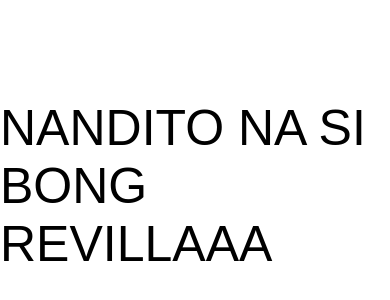
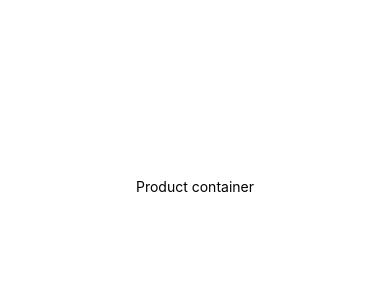
Before and after one commit to dan01jan/YawQnapt2, a React Native app: screen / in a window 390 px wide. Shown: the part 236-536 px from the top of the page. Built offline with nearby package versions, Linux system fonts and the light colour scheme.

Commit message:
ProductContainer

```diff
--- a/App.js
+++ b/App.js
@@ -1,12 +1,14 @@
 import { StatusBar } from 'expo-status-bar';
 import { StyleSheet, Text, View } from 'react-native';
+import React from 'react';
 
+
+import ProductContainer from './Screens/Product/ProductContainer';
 export default function App() {
   return (
     <View style={styles.container}>
-      <Text style = {styles.text}>NANDITO NA SI BONG REVILLAAA</Text>
-      <StatusBar style="auto" />
-    </View>
+    <ProductContainer />
+  </View>
   );
 }
 
@@ -17,8 +19,4 @@ const styles = StyleSheet.create({
     alignItems: 'center',
     justifyContent: 'center',
   },
-  text: {
-    fontFamily: 'Arial',
-    fontSize: 50,
-  }
 });
--- /dev/null
+++ b/Screens/Product/ProductContainer.js
@@ -0,0 +1,12 @@
+import React, { useState } from "react";
+import { View, Text, StyleSheet, ActivityIndicator } from 'react-native'
+
+const ProductContainer = () => {
+    return (
+        <View>
+            <Text>Product container</Text>
+        </View>
+    )
+}
+
+export default ProductContainer;
```
